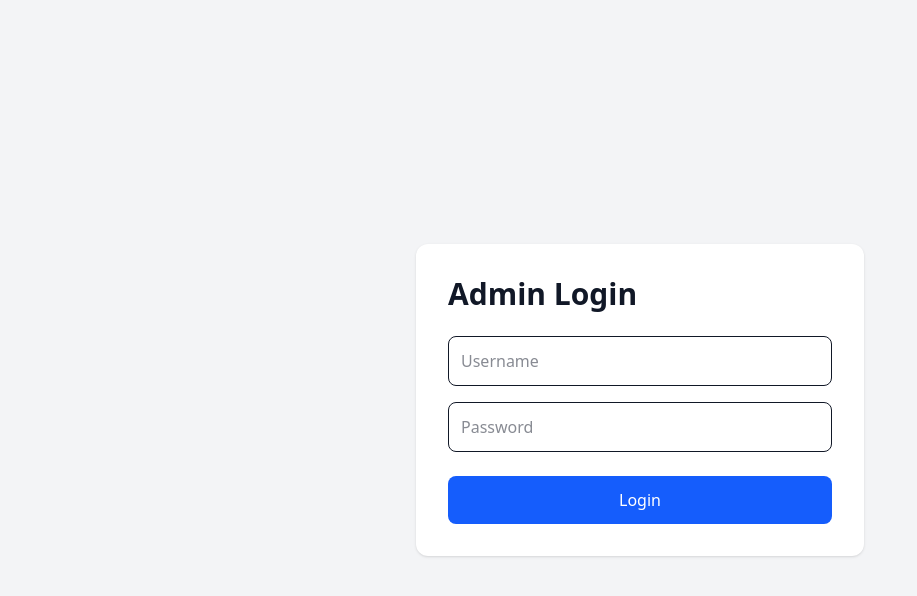
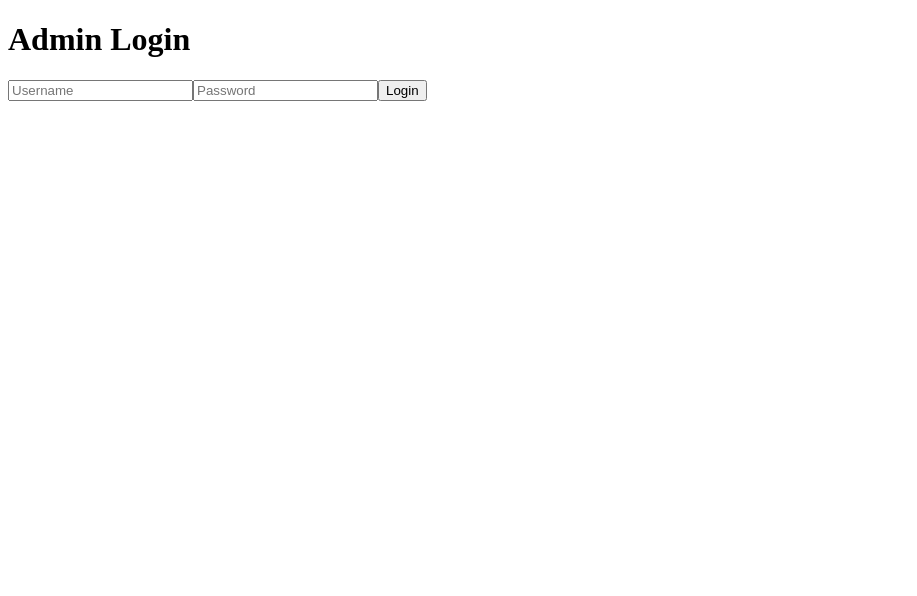
Before and after one commit to freshjena-bit/Leak, a Next.js app: page /admin/login in a window 1280 px wide. Shown: the top 596 px of the page, without its empty margins (0-917 px from the left). Built offline with nearby package versions, Linux system fonts and the light colour scheme.

Commit message:
Update layout.tsx

```diff
--- a/app/layout.tsx
+++ b/app/layout.tsx
@@ -1,19 +1,15 @@
-import "./globals.css";
-import type { Metadata } from "next";
+export default function RootLayout({
+children,
+}:{
+children:React.ReactNode
+}){
 
-export const metadata: Metadata = {
-  title: "Legal File Share",
-  description: "Share legal files with Supabase"
-};
+return(
+<html lang="en">
+<body>
+{children}
+</body>
+</html>
+)
 
-export default function RootLayout({
-  children,
-}: {
-  children: React.ReactNode;
-}) {
-  return (
-    <html lang="id">
-      <body>{children}</body>
-    </html>
-  );
 }
```
